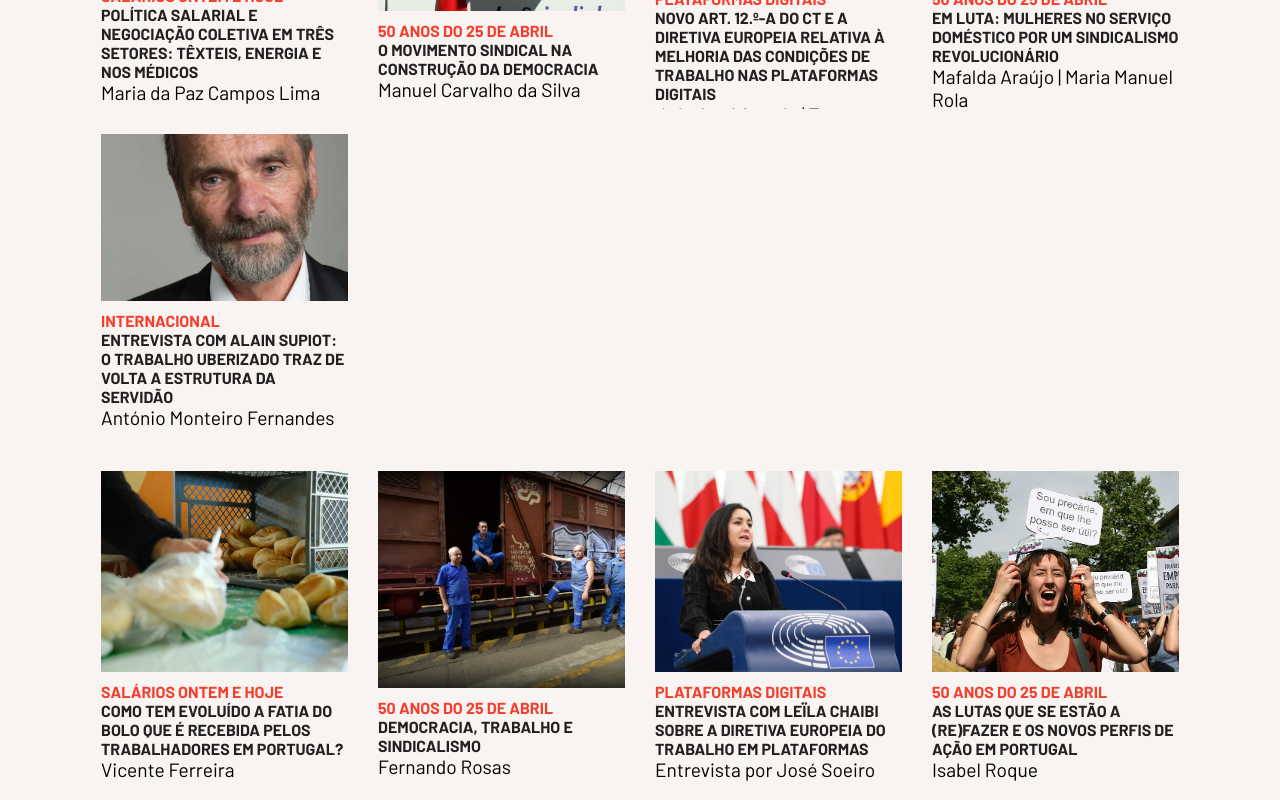
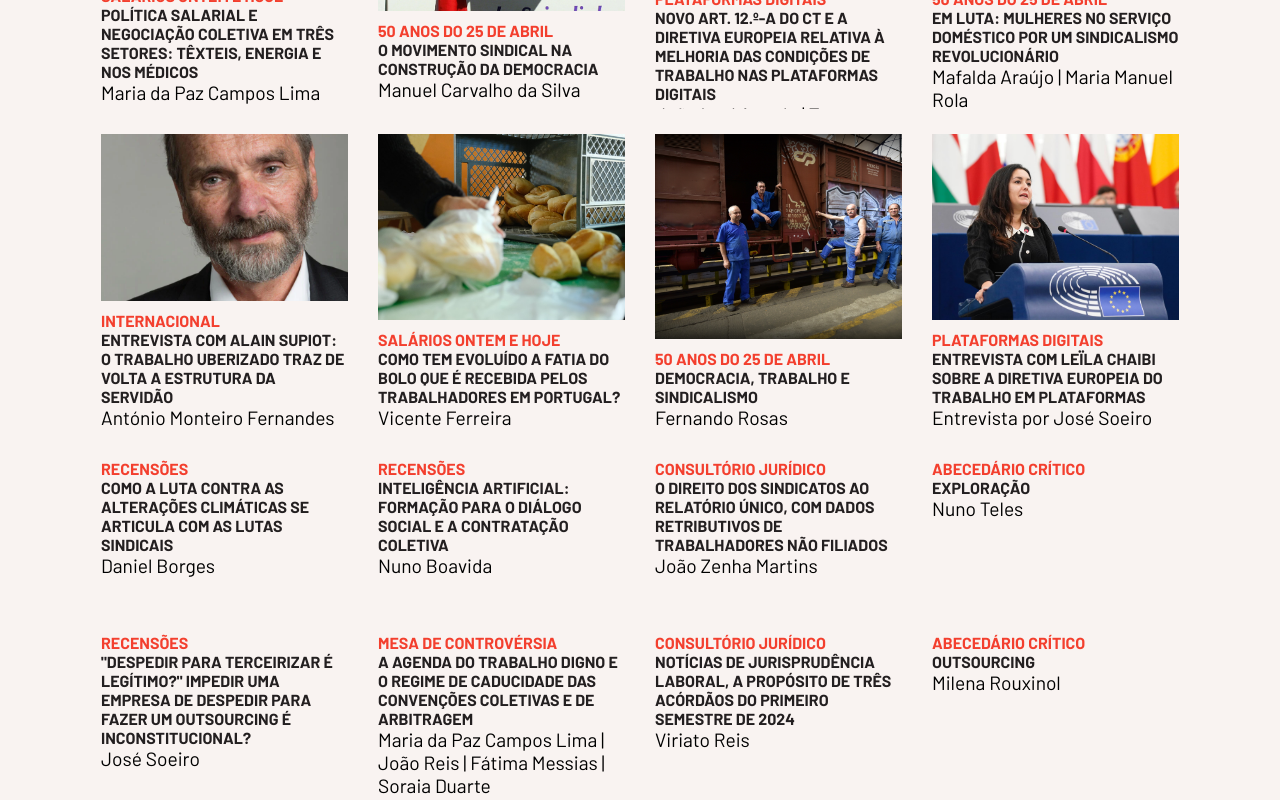
Before and after one commit to Whiskas123/website, a Next.js app: page / in a window 1280 px wide. Shown: the part 1500-2300 px from the top of the page. Built offline with nearby package versions, Linux system fonts and the light colour scheme.

Commit message:
grid order

```diff
--- a/src/app/page.js
+++ b/src/app/page.js
@@ -250,10 +250,7 @@ export default function Home() {
       </div>
       <Newsletter></Newsletter>
       {slidesMedium && (
-        <>
-          <Grid gridSize="medium-grid" slides={slidesMedium.slice(0, 5)}></Grid>
-          <Grid gridSize="medium-grid" slides={slidesMedium.slice(5)}></Grid>
-        </>
+        <Grid gridSize="medium-grid" slides={slidesMedium.slice(0, 8)}></Grid>
       )}
       {slidesSmall && <Grid gridSize="small-grid" slides={slidesSmall}></Grid>}
     </>
```
